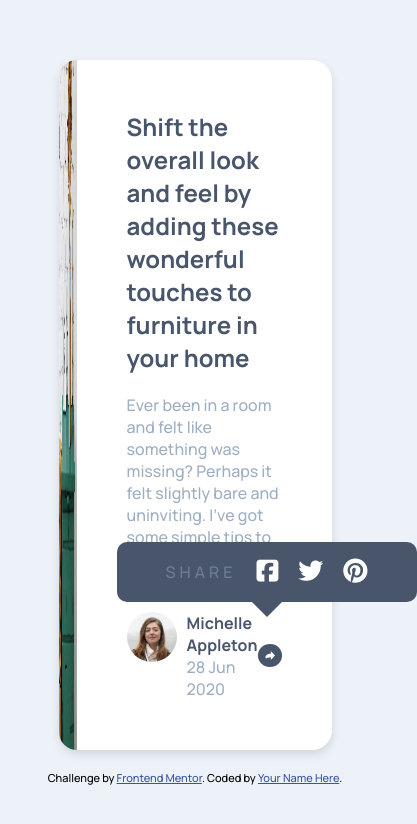
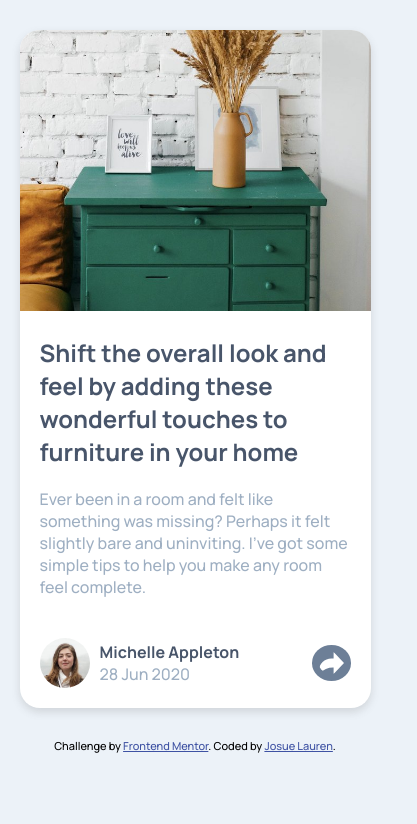
Before and after one commit to JosueLauren/article-preview-component-master-, a plain HTML site: page index.html in a window 390 px wide. Shown: the whole page, 417 px wide, since content can reach past the window. Drawn offline with Linux system fonts and the light colour scheme.

Commit message:
criado a parte mobile do projeto

```diff
--- a/index.html
+++ b/index.html
@@ -49,7 +49,7 @@
   </main>
   <div class="attribution">
     Challenge by <a href="https://www.frontendmentor.io?ref=challenge" target="_blank">Frontend Mentor</a>.
-    Coded by <a href="#">Your Name Here</a>.
+    Coded by <a href="#">Josue Lauren</a>.
   </div>
 </body>
 </html>
--- a/style.css
+++ b/style.css
@@ -90,7 +90,7 @@ button.btn {
     padding: 7px;
     border: none;
     cursor: pointer;
-    background-color: var(--Very-Dark-Grayish-Blue);
+    background-color: var(--Desaturated-Dark-Blue);
 }
 
 button.btn img {
@@ -144,3 +144,67 @@ div.balão a i {
 .attribution a {
         color: hsl(228, 45%, 44%);
 }
+
+@media screen and (max-width: 900px ) {
+    body {
+        display: block;
+    }
+    main.cartão {
+        margin: 30px auto;
+        width: 90%;
+        flex-direction: column;
+    }
+
+    div.imagem {
+        width: 100%;
+    }
+
+    div.imagem img {
+        border-bottom-left-radius: 0px;
+        border-top-right-radius: 20px;
+    }
+
+    section.descrição {
+        width: 100%;
+        height: 100%;
+        margin: 0px;
+
+    }
+
+    section.descrição p,  section.descrição h1 {
+        margin: 20px;
+    }
+
+    div.perfil {
+        width: 100%;
+        justify-content: space-between;
+        padding: 20px;
+    }
+
+    div.nome-imagem {
+        align-items: center;
+    }
+
+    div.nome p {
+        margin:0px;
+    }
+
+    div.balão {
+        display: none;
+        border-top-right-radius: 0px;
+        border-top-left-radius: 0px;
+        left: 0px;
+        top: 0px;
+        width: 100%;
+        height: 100%;
+    }
+
+    button.btn {
+        position: relative;
+        z-index: 1;
+    }
+
+    div.balão::after {
+        display: none;
+    }
+}
```
